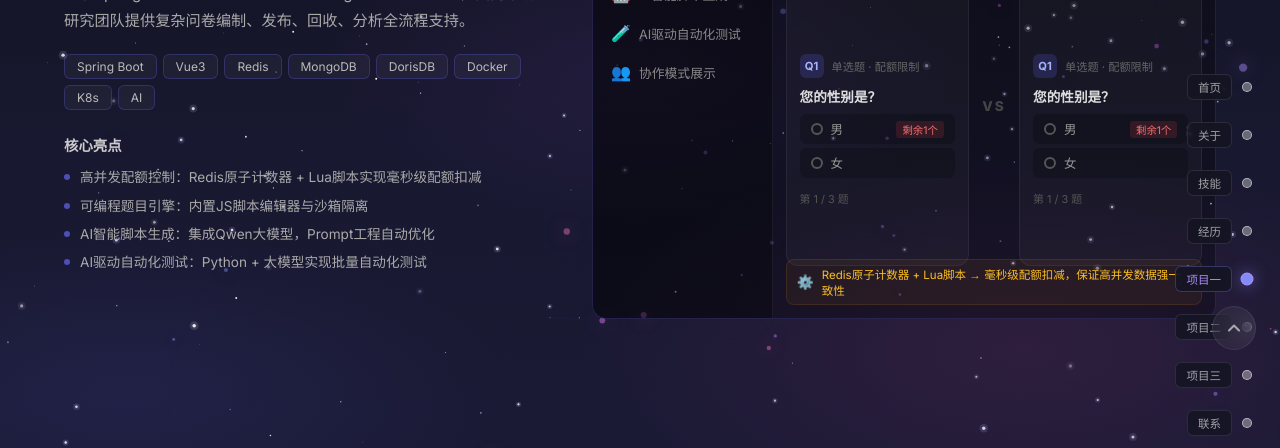
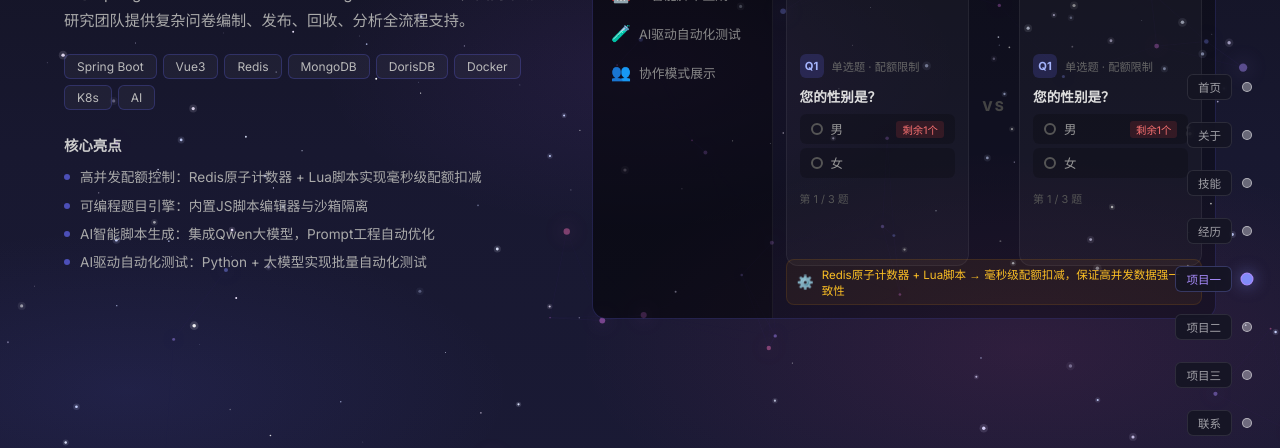
Before and after one commit to MuYu0505/portfolio-site, a React (Vite) app: page / in a window 1280 px wide. Both pictures are taken after a click on the button "查看作品". Shown: the part 330-778 px from the top of the page. Built offline with nearby package versions, Linux system fonts and the light colour scheme.

Commit message:
move back-to-top into SideNav, remove standalone button

```diff
--- a/src/App.css
+++ b/src/App.css
@@ -68,28 +68,3 @@
   height: 1px;
   background: linear-gradient(90deg, transparent, rgba(129, 140, 248, 0.6), transparent);
 }
-
-.back-to-top {
-  position: fixed;
-  bottom: 120px;
-  right: 24px;
-  width: 44px;
-  height: 44px;
-  border-radius: 50%;
-  border: 1px solid var(--border);
-  background: var(--bg-card);
-  backdrop-filter: blur(12px);
-  color: var(--text-secondary);
-  cursor: pointer;
-  display: flex;
-  align-items: center;
-  justify-content: center;
-  z-index: 110;
-  transition: border-color 0.3s, color 0.3s, background 0.3s;
-}
-
-.back-to-top:hover {
-  border-color: var(--border-hover);
-  color: var(--text-primary);
-  background: var(--bg-card-hover);
-}
--- a/src/App.jsx
+++ b/src/App.jsx
@@ -202,23 +202,6 @@ function App() {
             active={sectionIds[activeIdx]}
             onNavigate={scrollTo}
           />
-
-          {activeIdx > 0 && (
-            <motion.button
-              className="back-to-top"
-              onClick={() => scrollTo('hero')}
-              initial={{ opacity: 0, scale: 0.5 }}
-              animate={{ opacity: 1, scale: 1 }}
-              exit={{ opacity: 0, scale: 0.5 }}
-              whileHover={{ scale: 1.1 }}
-              whileTap={{ scale: 0.9 }}
-              title="返回顶部"
-            >
-              <svg width="20" height="20" viewBox="0 0 24 24" fill="none" stroke="currentColor" strokeWidth="2.5" strokeLinecap="round" strokeLinejoin="round">
-                <polyline points="18 15 12 9 6 15" />
-              </svg>
-            </motion.button>
-          )}
         </div>
       )}
       <Toast />
--- a/src/components/SideNav.css
+++ b/src/components/SideNav.css
@@ -82,3 +82,30 @@
     display: none;
   }
 }
+
+.top-dot {
+  background: transparent !important;
+  border: 1.5px solid rgba(129, 140, 248, 0.4) !important;
+  position: relative;
+}
+
+.top-dot::after {
+  content: '';
+  position: absolute;
+  top: 50%;
+  left: 50%;
+  transform: translate(-50%, -50%);
+  width: 0;
+  height: 0;
+  border-left: 3px solid transparent;
+  border-right: 3px solid transparent;
+  border-bottom: 5px solid var(--dot-inactive-border);
+}
+
+.side-nav-top:hover .top-dot {
+  border-color: #818cf8 !important;
+}
+
+.side-nav-top:hover .top-dot::after {
+  border-bottom-color: #818cf8;
+}
--- a/src/components/SideNav.jsx
+++ b/src/components/SideNav.jsx
@@ -20,6 +20,19 @@ export default function SideNav({ sections, labels, active, onNavigate }) {
           <span className="dot-label">{labels[id]}</span>
         </button>
       ))}
+
+      {active !== sections[0] && (
+        <motion.button
+          className="side-nav-dot side-nav-top"
+          onClick={() => onNavigate(sections[0])}
+          title="返回顶部"
+          initial={{ opacity: 0, y: 6 }}
+          animate={{ opacity: 1, y: 0 }}
+        >
+          <span className="dot-circle top-dot" />
+          <span className="dot-label">顶部</span>
+        </motion.button>
+      )}
     </motion.nav>
   )
 }
```
